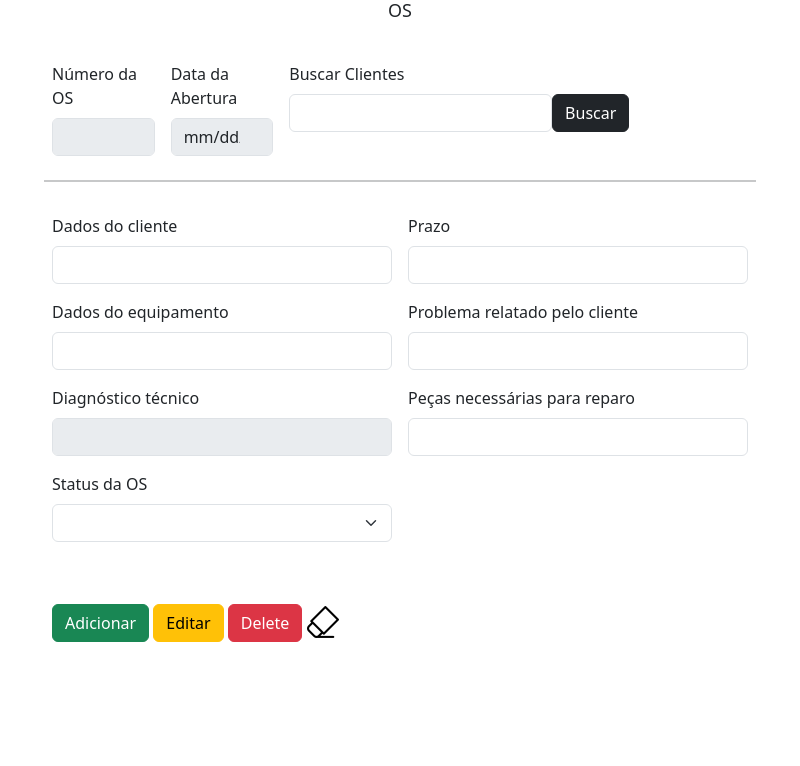
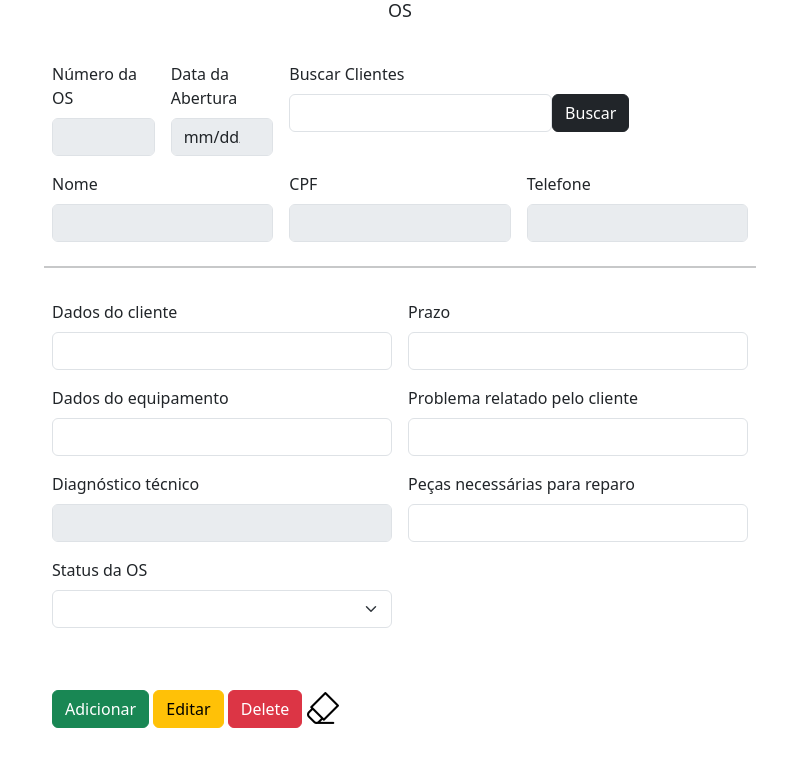
Before and after one commit to Davicouto530/oficina-moto-esportiva, an Electron app: page src/views/os.html in a window 800 px wide. Drawn offline with Linux system fonts and the light colour scheme.

Commit message:
Formatando a OS

```diff
--- a/src/views/os.html
+++ b/src/views/os.html
@@ -45,6 +45,25 @@
                     <button type="button" class="btn btn-dark ml-2" id="btnRead" onclick="searchClient()">Buscar</button>
                 </div>
 
+            </div>
+
+            <!-- Nome cliente -->
+            <div class="col-md-4">
+                <label for="inputNameClient" class="form-label">Nome</label>
+                <input type="text" class="form-control" id="inputNameClient" disabled spellcheck="false" maxlength="30">
+            </div>
+
+            <!--CPF do cliente-->
+            <div class="col-md-4">
+                <label for="inputCPFClient" class="form-label">CPF</label>
+
+                <input type="text" class="form-control" id="inputCPFClient" disabled spellcheck="false" maxlength="30">
+            </div>
+
+            <!-- Telefone cliente -->
+            <div class="col-md-4">
+                <label for="inputIPhoneClient" class="form-label">Telefone</label>
+                <input type="text" class="form-control" id="inputIPhoneClient" disabled spellcheck="false" maxlength="30">
             </div>
 
             <!-- Linha -->
@@ -100,7 +119,6 @@
                 </select>
             </div>
 
-
             <!--Botões-->
             <div class="mt-5">
                 <button type="submit" class="btn btn-success" id="btnCreate">Adicionar</button>
```
